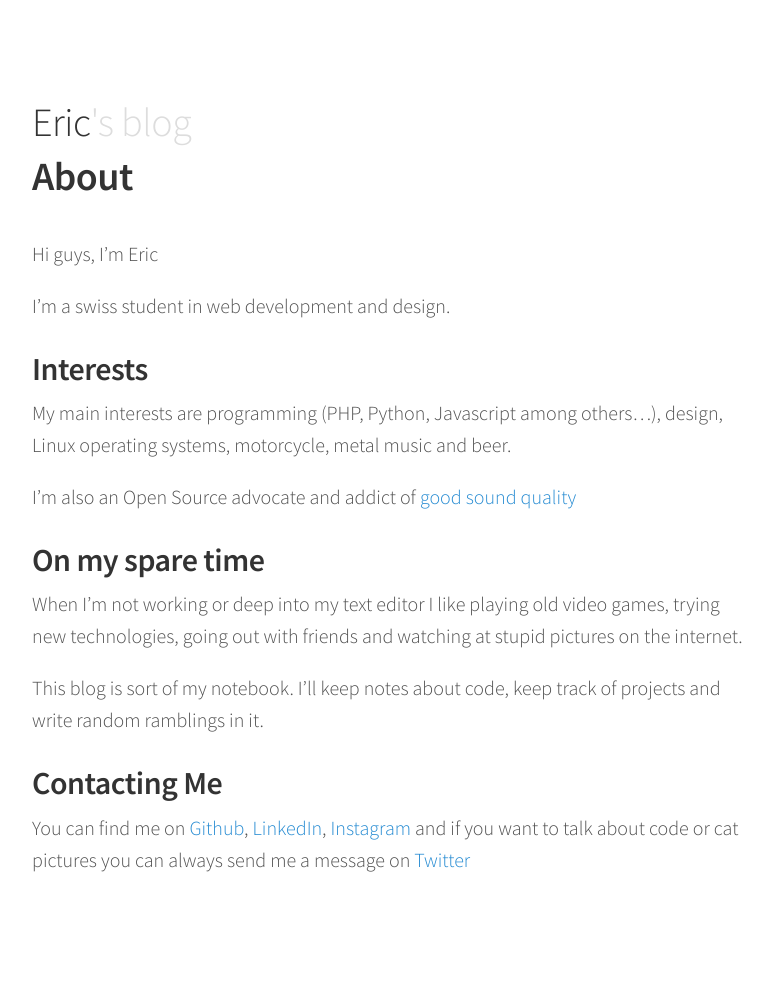
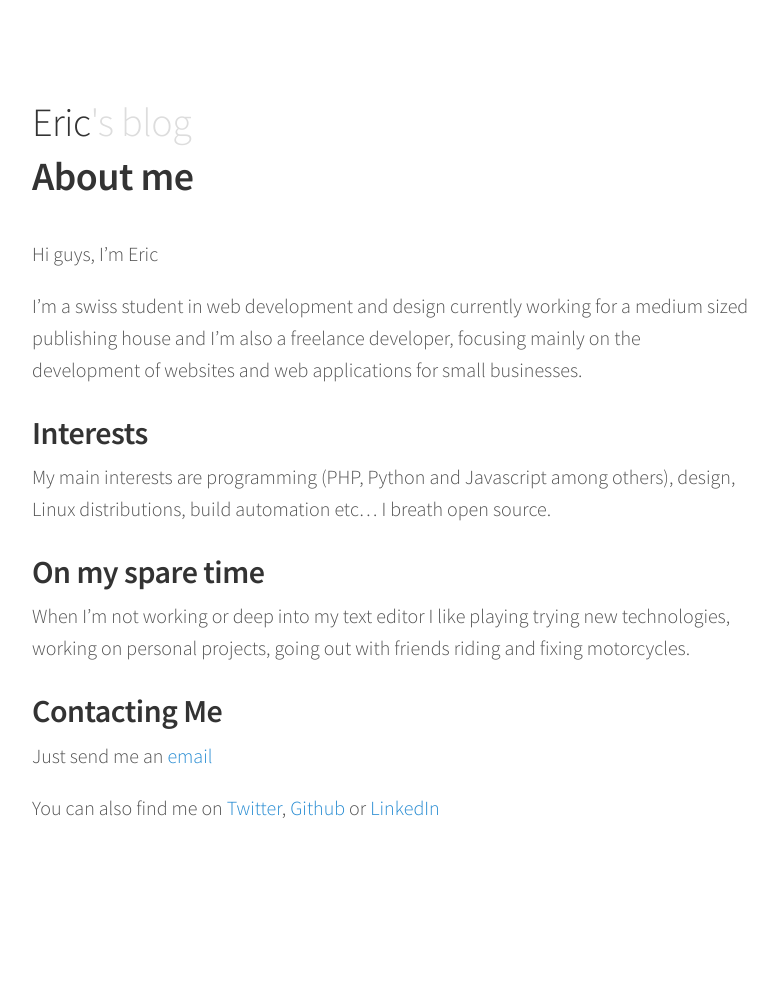
Before and after one commit to EricDupertuis/EricDupertuis.github.io, a Jekyll site: the page built from about.md, in a window 1280 px wide. Shown: the whole page, without its empty margins (248-1026 px from the left). Built offline with Jekyll 4.4.1, drawn with Linux system fonts in a browser that asks for light colours; Markdown is read by kramdown in place of the engine named in the settings; after the commit the page ends 944 px from its top, so only the background shows below that.

Commit message:
edit about page

```diff
--- a/about.md
+++ b/about.md
@@ -1,26 +1,23 @@
 ---
 layout: page
 title: About me
-title: About
 permalink: /about/
 ---
 
 Hi guys, I'm Eric
 
-I'm a swiss student in web development and design.
+I'm a swiss student in web development and design currently working for a medium sized publishing house and I'm also a freelance developer, focusing mainly on the development of websites and web applications for small businesses.
 
 ## Interests
 
-My main interests are programming (PHP, Python, Javascript among others...), design, Linux operating systems, motorcycle, metal music and beer.
-
-I'm also an Open Source advocate and addict of [good sound quality](http://beatssuck.com/?page_id=17)
+My main interests are programming (PHP, Python and Javascript among others), design, Linux distributions, build automation etc... I breath open source.
 
 ## On my spare time
 
-When I'm not working or deep into my text editor I like playing old video games, trying new technologies, going out with friends and watching at stupid pictures on the internet.
-
-This blog is sort of my notebook. I'll keep notes about code, keep track of projects and write random ramblings in it.
+When I'm not working or deep into my text editor I like playing trying new technologies, working on personal projects, going out with friends riding and fixing motorcycles.
 
 ## Contacting Me
 
-You can find me on [Github](https://github.com/EricDupertuis), [LinkedIn](https://ch.linkedin.com/in/eric-dupertuis-92470193), [Instagram](https://instagram.com/ericdupertuis/) and if you want to talk about code or cat pictures you can always send me a message on [Twitter](https://twitter.com/dupertuiseric)
+Just send me an [email](contact@edupertuis.net)
+
+You can also find me on [Twitter](https://twitter.com/dupertuiseric), [Github](https://github.com/EricDupertuis) or [LinkedIn](https://ch.linkedin.com/in/eric-dupertuis-92470193)
```
